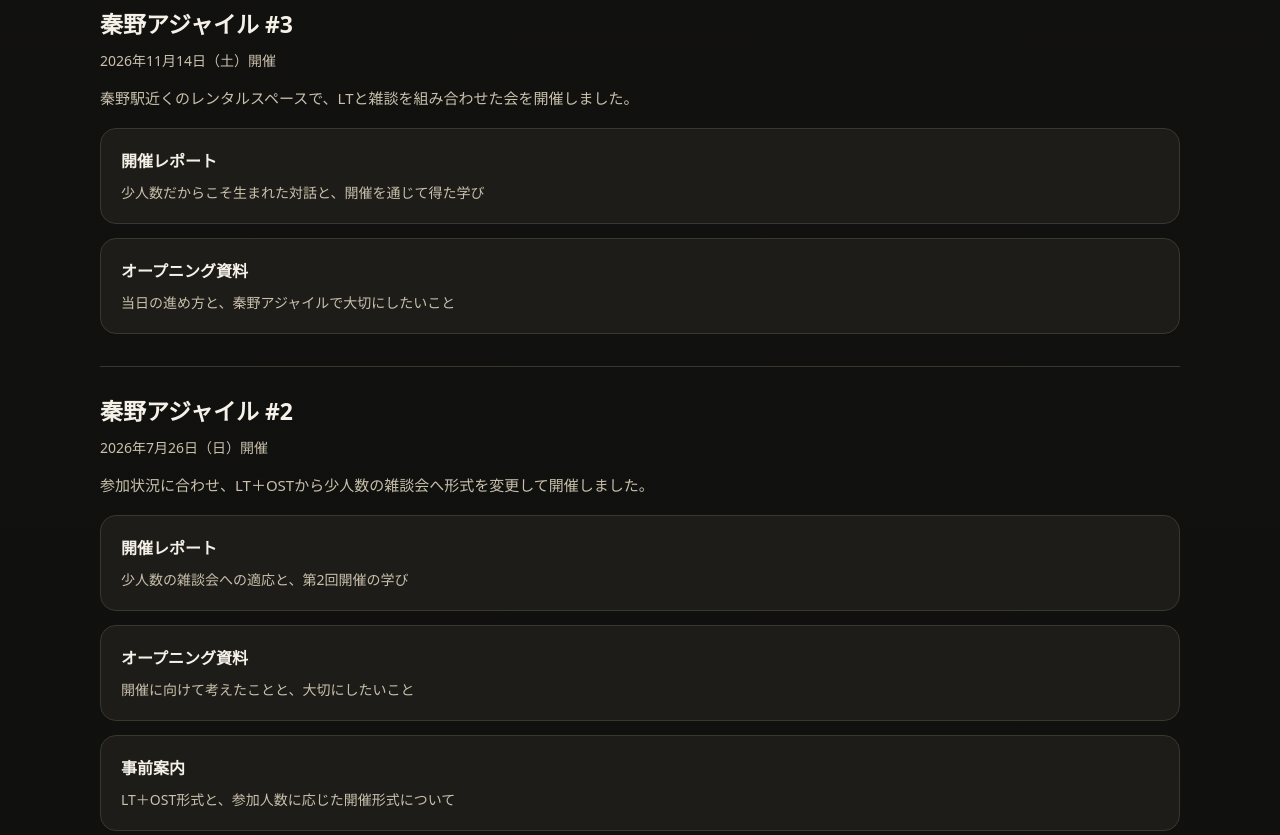
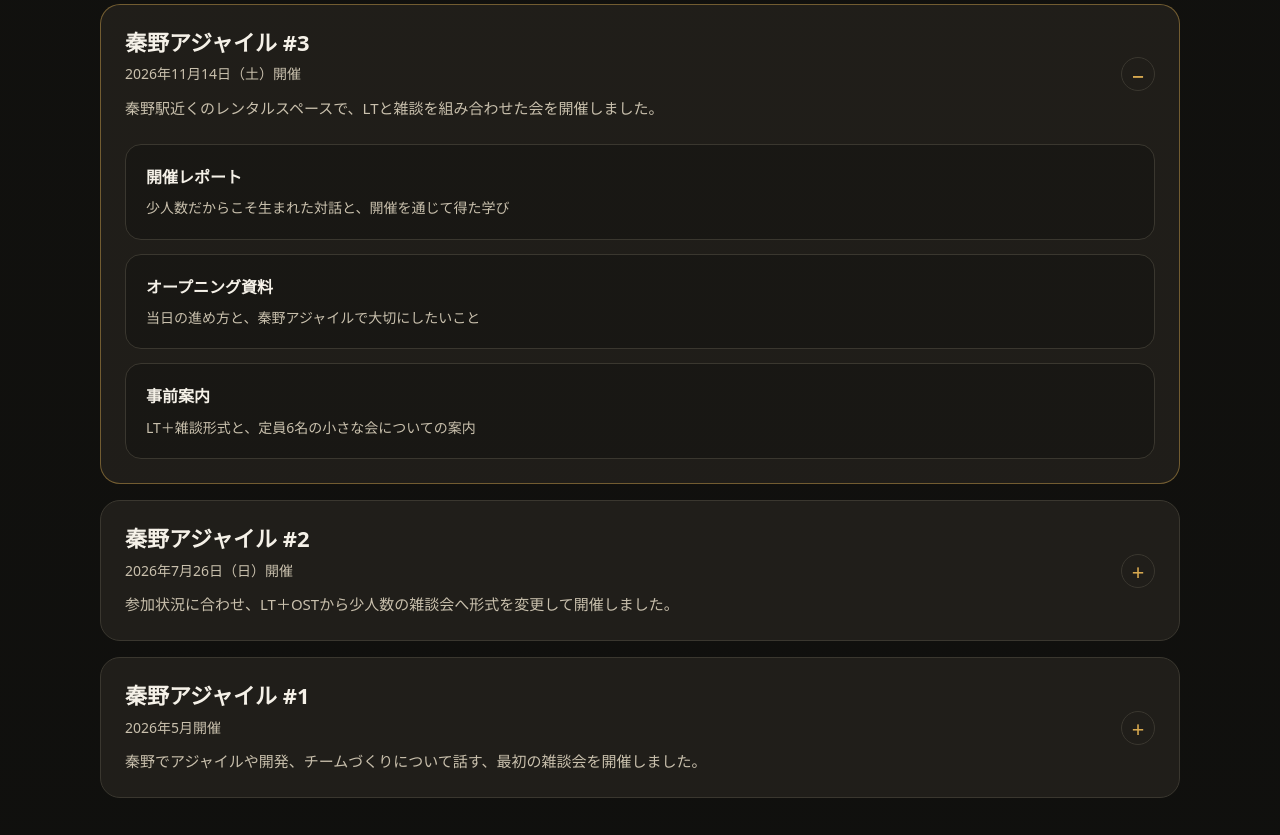
Before and after one commit to naoki-takahashi01/hadanoagile-site, a plain HTML site: page index.html in a window 1280 px wide. Shown: the part 3774-4609 px from the top of the page. Drawn offline with Linux system fonts and the light colour scheme.

Commit message:
Update index.html

```diff
--- a/index.html
+++ b/index.html
@@ -284,37 +284,103 @@
       margin-top: 4px;
     }
 
-    /* 開催回ごとの記録 */
+    /* 開催記録アコーディオン */
 
-    .record-group {
-      margin-top: 32px;
+    .records {
+      display: grid;
+      gap: 16px;
+      margin-top: 28px;
     }
 
-    .record-group + .record-group {
-      padding-top: 28px;
-      border-top: 1px solid var(--line);
+    .record {
+      border: 1px solid var(--line);
+      border-radius: 20px;
+      background: rgba(36, 34, 29, 0.82);
+      overflow: hidden;
     }
 
-    .record-group h3 {
-      margin: 0 0 8px;
-      font-size: 23px;
+    .record[open] {
+      border-color: rgba(215, 168, 79, 0.45);
+    }
+
+    .record summary {
+      display: flex;
+      align-items: center;
+      justify-content: space-between;
+      gap: 20px;
+      padding: 22px 24px;
+      cursor: pointer;
+      list-style: none;
+    }
+
+    .record summary::-webkit-details-marker {
+      display: none;
+    }
+
+    .record summary:hover {
+      background: rgba(255, 255, 255, 0.03);
+    }
+
+    .record summary:focus-visible {
+      outline: 2px solid var(--accent);
+      outline-offset: -4px;
+    }
+
+    .record-heading {
+      min-width: 0;
+    }
+
+    .record-heading h3 {
+      margin: 0;
+      font-size: 22px;
       line-height: 1.4;
     }
 
     .record-date {
       display: block;
+      margin-top: 4px;
       color: var(--muted);
       font-size: 14px;
     }
 
     .record-description {
-      margin: 12px 0 0;
+      margin: 8px 0 0;
       color: var(--muted);
       font-size: 15px;
     }
 
-    .record-group .list {
-      margin-top: 16px;
+    .record-toggle {
+      display: inline-flex;
+      align-items: center;
+      justify-content: center;
+      width: 34px;
+      height: 34px;
+      border: 1px solid var(--line);
+      border-radius: 50%;
+      color: var(--accent);
+      font-size: 22px;
+      line-height: 1;
+      flex-shrink: 0;
+    }
+
+    .record-toggle::before {
+      content: "+";
+    }
+
+    .record[open] .record-toggle::before {
+      content: "−";
+    }
+
+    .record-content {
+      padding: 0 24px 24px;
+    }
+
+    .record-content .list {
+      margin-top: 0;
+    }
+
+    .record-content .list a {
+      background: rgba(17, 17, 15, 0.45);
     }
 
     .note {
@@ -354,6 +420,19 @@
 
       .button {
         width: 100%;
+      }
+
+      .record summary {
+        padding: 18px;
+        gap: 12px;
+      }
+
+      .record-heading h3 {
+        font-size: 20px;
+      }
+
+      .record-content {
+        padding: 0 18px 18px;
       }
     }
   </style>
@@ -537,14 +616,22 @@
           開催レポートや事前資料など、秦野アジャイルで試したこと、話したこと、そこから得た学びを記録しています。
         </p>
 
+        <div class="records">
+
           <!-- 秦野アジャイル #3 -->
-        <div class="record-group">
+          <details class="record" open>
+            <summary>
+              <div class="record-heading">
                 <h3>秦野アジャイル #3</h3>
                 <span class="record-date">2026年11月14日（土）開催</span>
                 <p class="record-description">
                   秦野駅近くのレンタルスペースで、LTと雑談を組み合わせた会を開催しました。
                 </p>
+              </div>
+              <span class="record-toggle" aria-hidden="true"></span>
+            </summary>
 
+            <div class="record-content">
               <div class="list">
                 <a href="https://hiliteeternal.hatenablog.com/entry/2026/11/15/003121" target="_blank" rel="noopener noreferrer">
                   <strong>開催レポート</strong>
@@ -555,17 +642,29 @@
                   <strong>オープニング資料</strong>
                   <span>当日の進め方と、秦野アジャイルで大切にしたいこと</span>
                 </a>
+
+                <a href="https://hiliteeternal.hatenablog.com/entry/2025/10/31" target="_blank" rel="noopener noreferrer">
+                  <strong>事前案内</strong>
+                  <span>LT＋雑談形式と、定員6名の小さな会についての案内</span>
+                </a>
               </div>
             </div>
+          </details>
 
           <!-- 秦野アジャイル #2 -->
-        <div class="record-group">
+          <details class="record">
+            <summary>
+              <div class="record-heading">
                 <h3>秦野アジャイル #2</h3>
                 <span class="record-date">2026年7月26日（日）開催</span>
                 <p class="record-description">
                   参加状況に合わせ、LT＋OSTから少人数の雑談会へ形式を変更して開催しました。
                 </p>
+              </div>
+              <span class="record-toggle" aria-hidden="true"></span>
+            </summary>
 
+            <div class="record-content">
               <div class="list">
                 <a href="https://hiliteeternal.hatenablog.com/entry/2026/07/26/200550" target="_blank" rel="noopener noreferrer">
                   <strong>開催レポート</strong>
@@ -583,15 +682,22 @@
                 </a>
               </div>
             </div>
+          </details>
 
           <!-- 秦野アジャイル #1 -->
-        <div class="record-group">
+          <details class="record">
+            <summary>
+              <div class="record-heading">
                 <h3>秦野アジャイル #1</h3>
                 <span class="record-date">2026年5月開催</span>
                 <p class="record-description">
                   秦野でアジャイルや開発、チームづくりについて話す、最初の雑談会を開催しました。
                 </p>
+              </div>
+              <span class="record-toggle" aria-hidden="true"></span>
+            </summary>
 
+            <div class="record-content">
               <div class="list">
                 <a href="https://hiliteeternal.hatenablog.com/entry/2026/05/03/140943" target="_blank" rel="noopener noreferrer">
                   <strong>開催レポート</strong>
@@ -608,6 +714,9 @@
                   <span>コミュニティを立ち上げた背景と、初回開催について</span>
                 </a>
               </div>
+            </div>
+          </details>
+
         </div>
       </div>
     </section>
```
Lines whose indentation alone changed are shown as unchanged.
